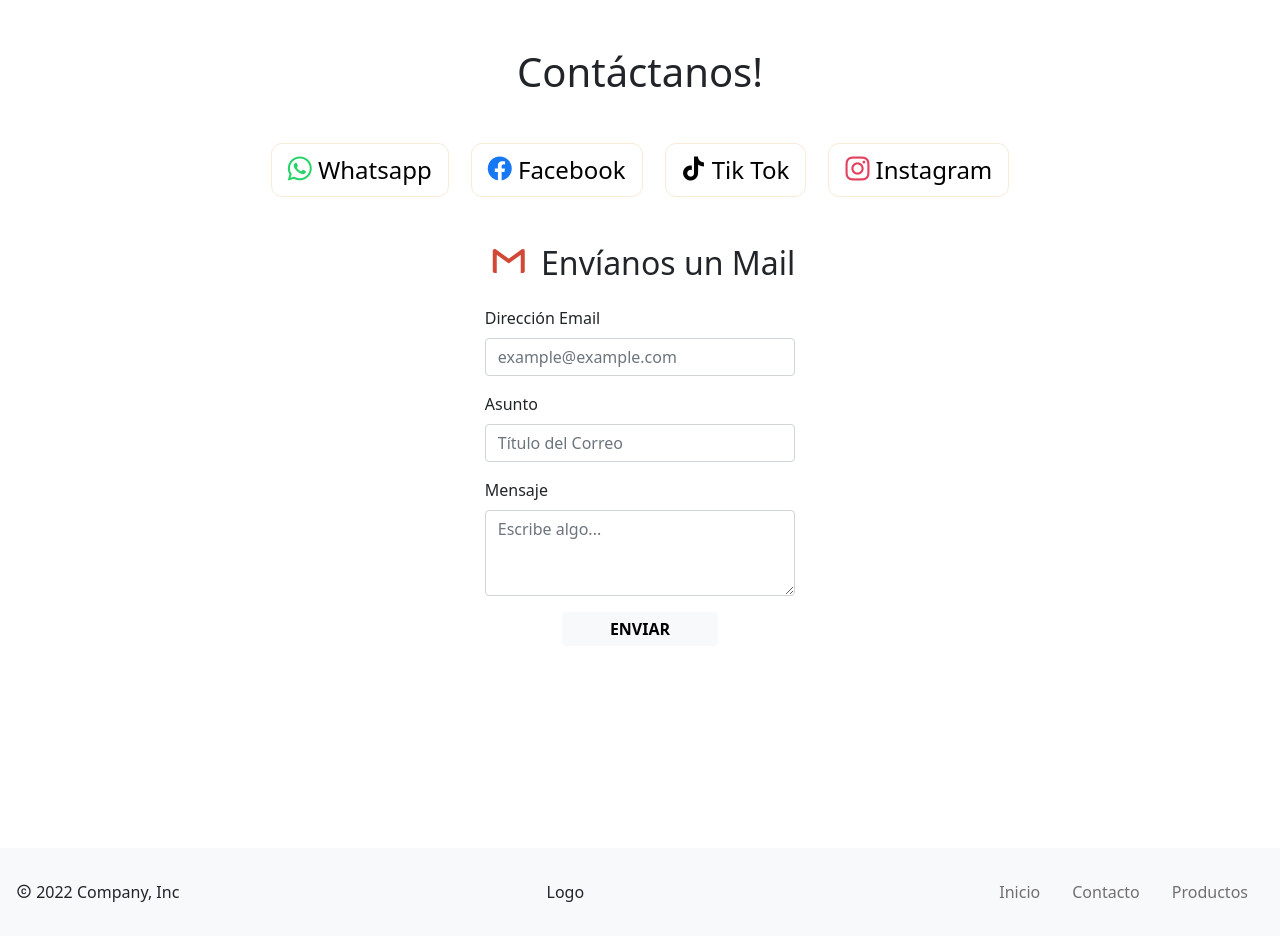
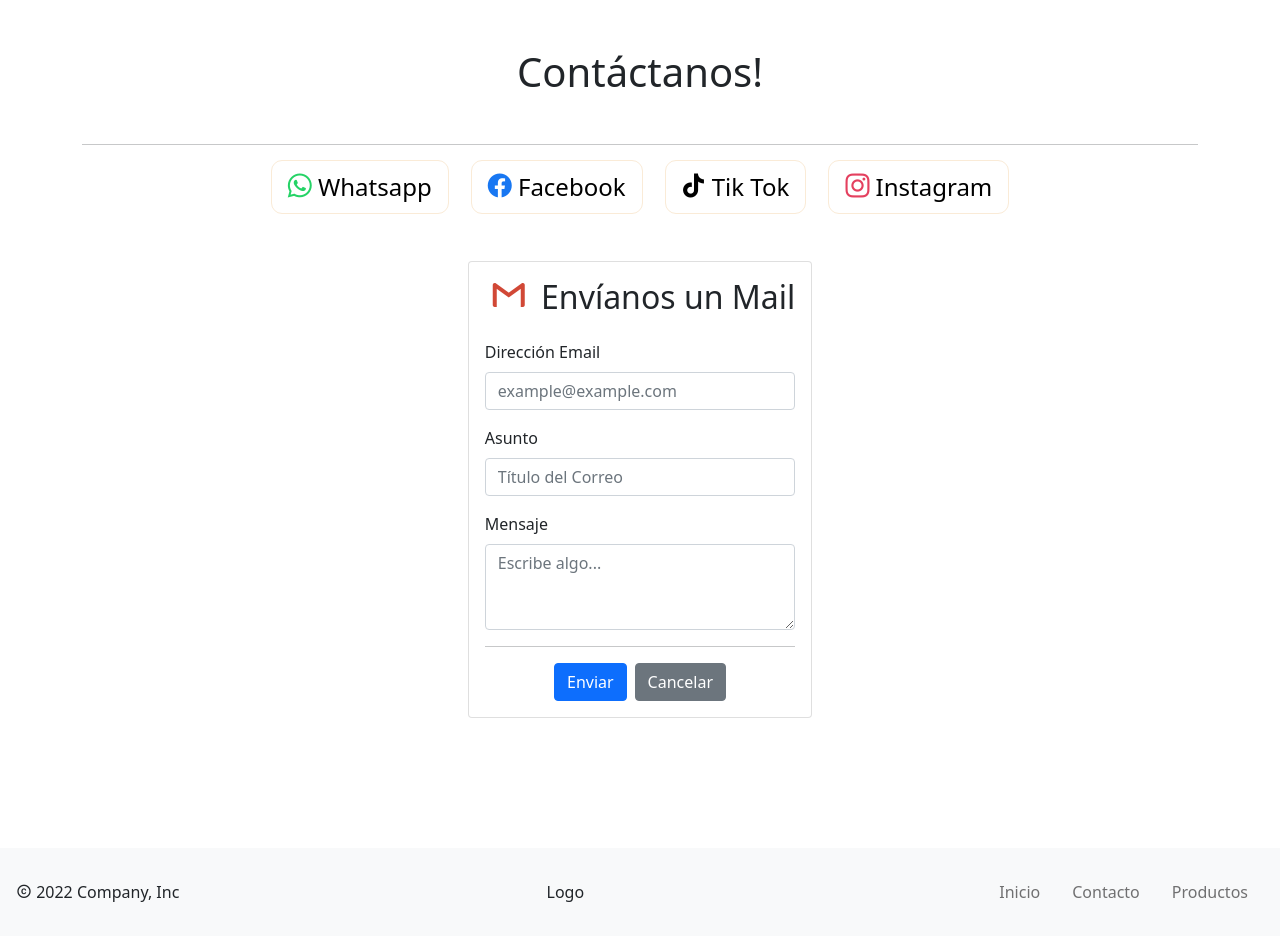
Before and after one commit to junior-r/E-commerce, a Django app: page /contacto/ in a window 1280 px wide. Shown: the part 56-992 px from the top of the page. Run offline with Django 4.2, Linux system fonts and the light colour scheme; parts of the project's set-up code (start-up, migrations or seed data) failed here and were passed over; some web fonts are replaced.

Commit message:
modificando los contactos

```diff
--- a/app/static/app/css/contactos.css
+++ b/app/static/app/css/contactos.css
@@ -72,19 +72,3 @@
     border: none;
     outline: 1px solid #faebd7;
 }
-
-.form-mail button.btn-light {
-    padding: 0.3rem 1.5rem;
-    border: none;
-    outline: none;
-    align-self: center;
-    width: 50%;
-    text-transform: uppercase;
-    font-weight: 700;
-    transition: all ease 0.3s;
-}
-
-.form-mail button.btn-light:hover {
-    background-color: #25d366;
-    width: 70%;
-}
--- a/app/templates/app/contacto.html
+++ b/app/templates/app/contacto.html
@@ -7,7 +7,7 @@
 {% endblock %}
 {% block content %}
 <h1 class="mt-5 mb-5 text-center">Contáctanos!</h1>
-
+<hr>
 <div class="redes d-flex gap-4 justify-content-center mb-5">
     <div class="red whtsp">
         <a href="https://api.whatsapp.com/send?phone=+58 4129032865">
@@ -44,8 +44,10 @@
 </div>
 
 <div class="d-grid justify-content-center w-100">
+    <div class="card">
+        <div class="card-body">
             <h2 class="mb-4"><span class="icon-gmail"></span> Envíanos un Mail</h2>
-    <form method="POST" action="{% url 'contacto' %}" class="form-mail d-flex flex-column">
+        <form method="POST" action="{% url 'contacto' %}" class="form-mail">
             {% csrf_token %}
 
             {% if messages %}
@@ -68,8 +70,14 @@
             <label for="exampleFormControlTextarea1" class="form-label text-dark">Mensaje</label>
             <textarea class="form-control" id="exampleFormControlTextarea1" required placeholder="Escribe algo..." rows="3" name="subject" minlength="2"></textarea>
             </div>
-        <button class="btn btn-light" type="submit">Enviar</button>
+            <hr>
+            <div class="d-flex justify-content-center gap-2">
+                <button class="btn btn-primary" type="submit">Enviar</button>
+                <button class="btn btn-secondary" type="reset">Cancelar</button>
+            </div>
         </form>
+        </div>
+    </div>
 </div>
 
 {% endblock %}
--- a/app/views.py
+++ b/app/views.py
@@ -30,10 +30,11 @@ def contacto(request):
         )
 
         email.fail_silently = False
-        email.send()
-
-        messages.success(request, 'Tu Correo ha sido enviado con exito!.')
-        return render(request, 'app/contacto.html')
+        try:
+            email.send()
+            messages.success(request, 'Tu Correo ha sido enviado con exito!.')
+        except:
+            messages.error(request, 'Ha ocurrido un error al enviar el Email')
     return render(request, 'app/contacto.html')
 
 
```
Lines whose indentation alone changed are shown as unchanged.
